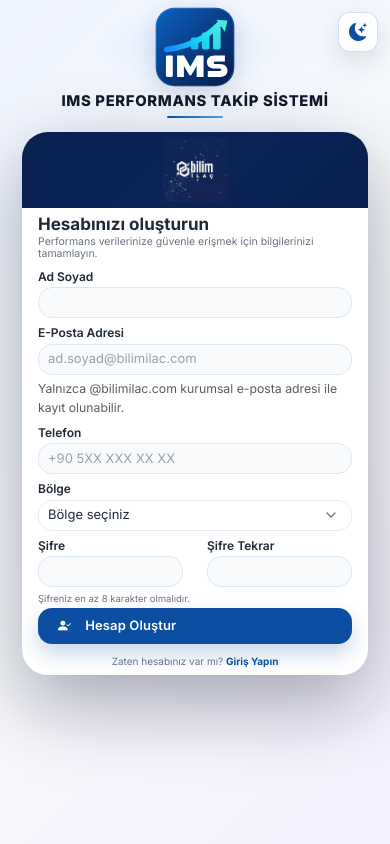
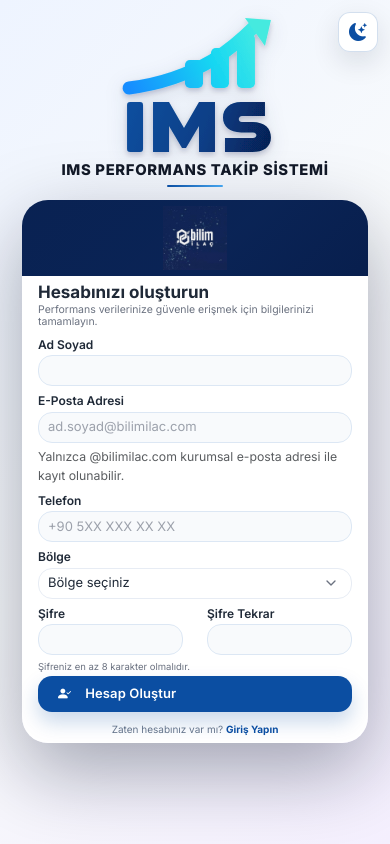
Before and after one commit to muratarslan35/ims-performance-manager, a Flask app: page /register in a window 390 px wide. Run offline with Flask 3, Linux system fonts and the light colour scheme; data that the repository does not hold is empty; parts of the project's set-up code (start-up, migrations or seed data) failed here and were passed over; some libraries are stand-ins or nearby versions.

Commit message:
Login ve register IMS logosunu referans görünüme uyumla
Şeffaf IMS auth logosunu favicon vektör geometrisinden üret ve mobil/tablet/masaüstünde responsive ölçekle.

```diff
--- a/app/static/css/auth-branding.css
+++ b/app/static/css/auth-branding.css
@@ -95,26 +95,25 @@
 .auth-brand-stack {
   position: relative;
   z-index: 2;
-  width: min(100%, 760px);
+  width: min(100%, 880px);
   display: flex;
   flex-direction: column;
   align-items: center;
   justify-content: center;
-  gap: 8px;
+  gap: clamp(5px, .8vh, 9px);
   flex: 0 0 auto;
-  margin: 0 auto 12px;
+  margin: 0 auto clamp(8px, 1.4vh, 14px);
 }
 
 .auth-ims-emblem {
-  width: clamp(132px, 10vw, 164px);
-  aspect-ratio: 1;
+  width: min(clamp(230px, 19vw, 310px), calc(100vw - 56px));
+  max-height: min(24vh, 238px);
   display: grid;
   place-items: center;
-  flex: 0 0 auto;
+  flex: 0 1 auto;
   margin: 0;
   padding: 0;
   border: 0;
-  border-radius: 0;
   background: transparent;
   box-shadow: none;
   pointer-events: none;
@@ -123,30 +122,26 @@
 }
 
 .auth-ims-emblem::before {
-  content: "";
-  position: absolute;
-  width: min(54vw, 360px);
-  height: min(20vw, 150px);
-  border-radius: 50%;
-  background: radial-gradient(ellipse at center, rgba(45,127,249,.13) 0%, rgba(45,127,249,.05) 46%, transparent 74%);
-  filter: blur(12px);
-  opacity: .72;
-  z-index: -1;
+  content: none;
 }
 
 .auth-ims-emblem img {
   display: block;
   width: 100%;
-  height: 100%;
+  height: auto;
+  max-width: 100%;
+  max-height: min(24vh, 238px);
   object-fit: contain;
+  object-position: center;
   border: 0;
+  border-radius: 0;
   background: transparent;
-  filter: drop-shadow(0 12px 22px rgba(4,30,77,.18));
+  filter: drop-shadow(0 8px 14px rgba(4,30,77,.12));
 }
 
 .auth-brand-stack .auth-system-title {
   width: auto;
-  max-width: 100%;
+  max-width: calc(100vw - 32px);
   margin: 0;
   padding: 0 16px 10px;
   font-size: clamp(18px, 1.55vw, 24px);
@@ -183,24 +179,24 @@
 /* Phone */
 @media (max-width: 575.98px) {
   .auth-brand-stack {
-    gap: 5px;
-    margin-bottom: 7px;
+    gap: 4px;
+    margin-bottom: 6px;
   }
   .auth-ims-emblem {
-    width: clamp(78px, 21vw, 94px);
-  }
-  .auth-ims-emblem::before {
-    width: 190px;
-    height: 78px;
-    filter: blur(8px);
-    opacity: .58;
+    width: min(clamp(142px, 42vw, 178px), calc(100vw - 44px));
+    max-height: min(18vh, 156px);
   }
   .auth-ims-emblem img {
-    filter: drop-shadow(0 7px 13px rgba(4,30,77,.16));
+    max-height: min(18vh, 156px);
+    filter: drop-shadow(0 5px 10px rgba(4,30,77,.12));
+  }
+  [data-theme="dark"] .auth-ims-emblem img {
+    filter: brightness(1.34) saturate(1.05) drop-shadow(0 7px 12px rgba(0,0,0,.24));
   }
   .auth-brand-stack .auth-system-title {
     margin: 0;
     padding: 0 6px 7px;
+    max-width: calc(100vw - 28px);
     font-size: clamp(13px, 3.8vw, 15px);
     letter-spacing: .045em;
     white-space: nowrap;
--- a/app/templates/login.html
+++ b/app/templates/login.html
@@ -12,7 +12,7 @@
 <div class="auth-shell auth-shell-login">
     <div class="auth-brand-stack" aria-label="IMS Performans Takip Sistemi">
         <div class="auth-ims-emblem" aria-hidden="true">
-            <img src="{{ url_for('static', filename='img/ims-brand.svg') }}" alt="">
+            <img src="{{ url_for('static', filename='img/ims-auth-logo.svg') }}" alt="">
         </div>
         <div class="auth-system-title">IMS PERFORMANS TAKİP SİSTEMİ</div>
     </div>
--- a/app/templates/register.html
+++ b/app/templates/register.html
@@ -12,7 +12,7 @@
 <div class="auth-shell auth-shell-register">
     <div class="auth-brand-stack" aria-label="IMS Performans Takip Sistemi">
         <div class="auth-ims-emblem" aria-hidden="true">
-            <img src="{{ url_for('static', filename='img/ims-brand.svg') }}" alt="">
+            <img src="{{ url_for('static', filename='img/ims-auth-logo.svg') }}" alt="">
         </div>
         <div class="auth-system-title">IMS PERFORMANS TAKİP SİSTEMİ</div>
     </div>
```
Also changed, not shown: other parts of app/static/css/auth-branding.css (+16 -11 lines), tests/test_auth_routes.py (+3 -3 lines), app/static/img/ims-auth-logo.svg (added).
